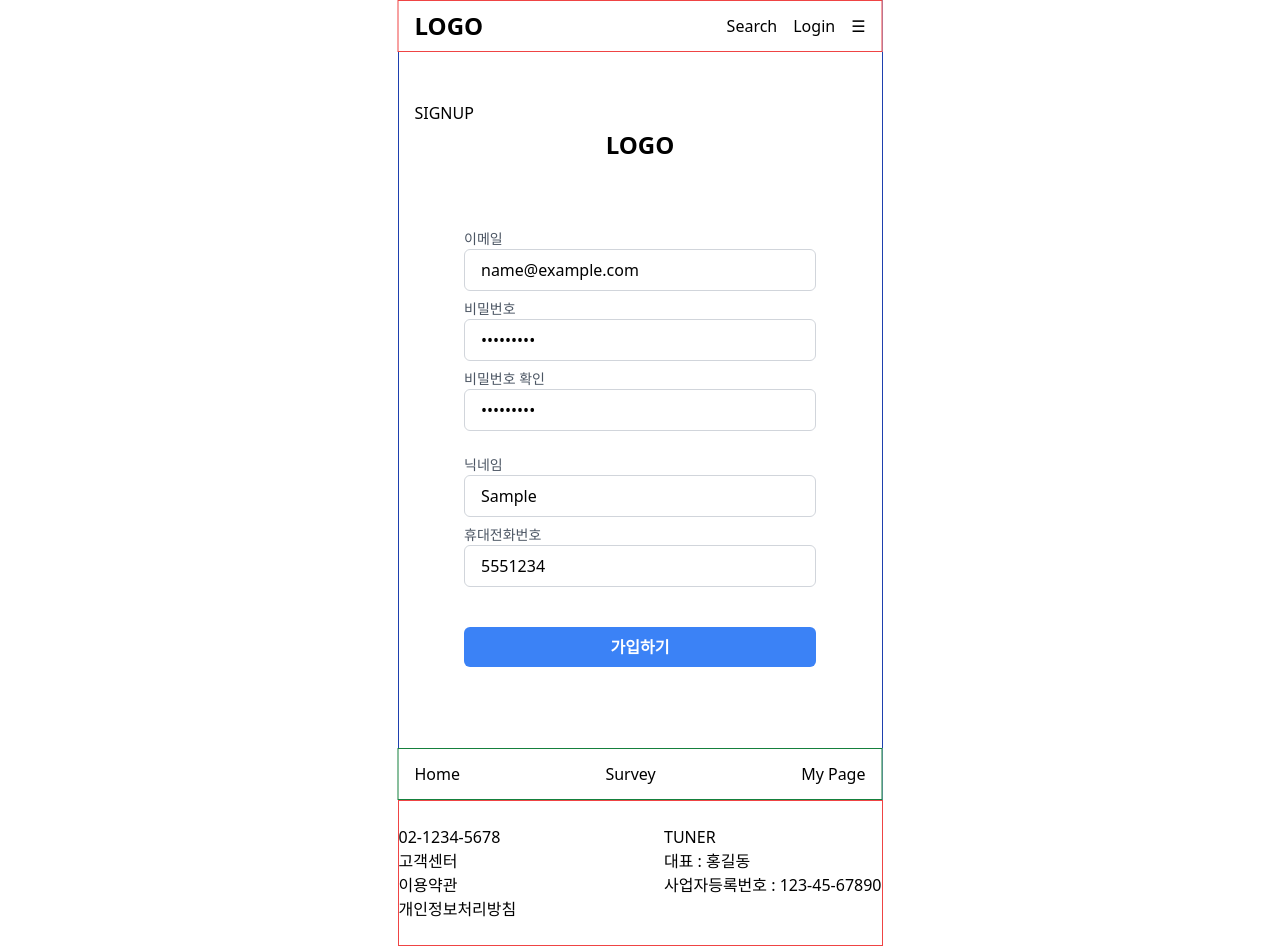
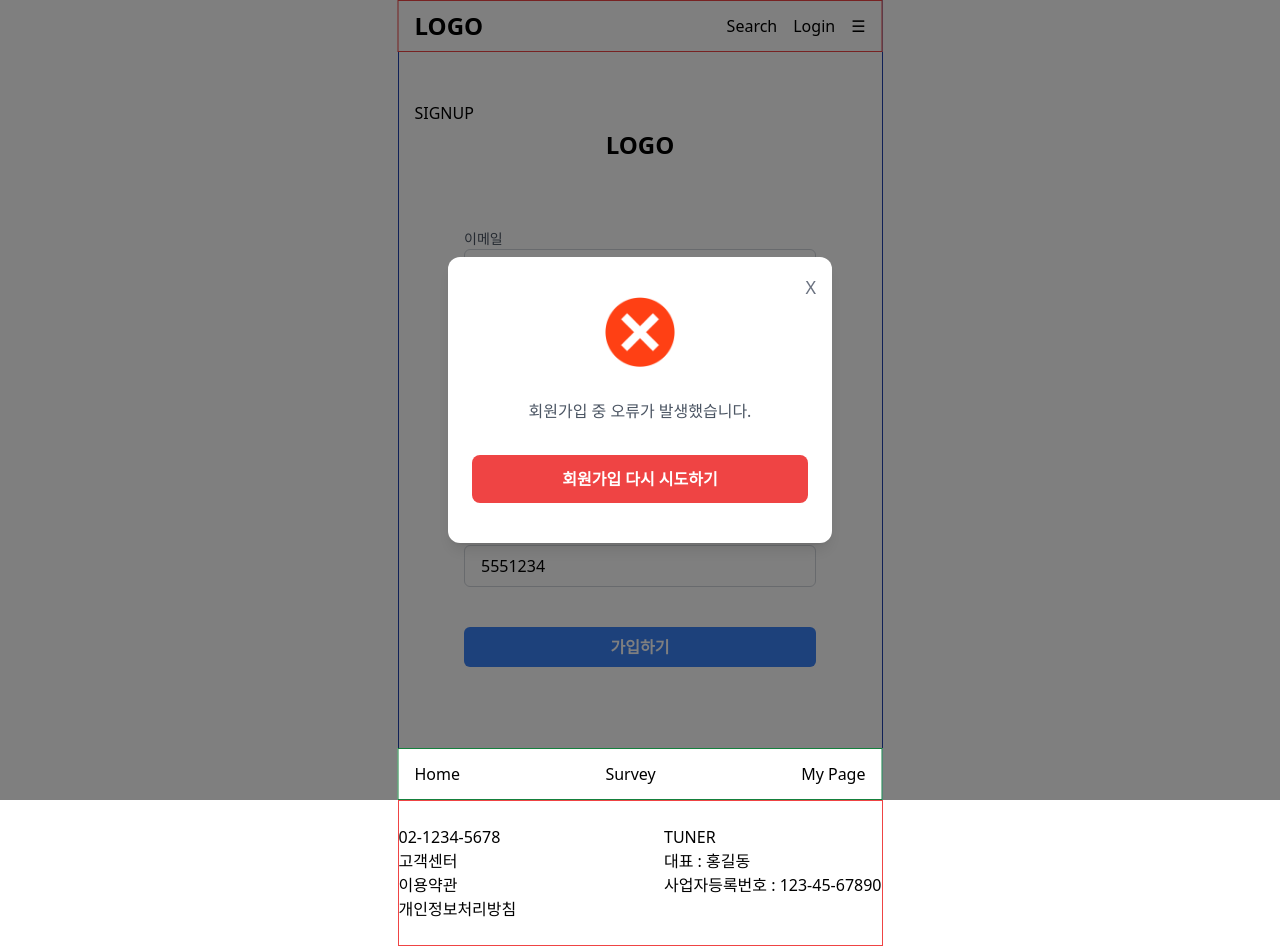
Before and after one commit to junereo/MVE_PROJECT, a Next.js app in the folder apps/tuner-user/: page /auth/signup in a window 1280 px wide. Both pictures are taken after typing "name@example.com", "Sample123", "Sample123", "Sample", "5551234" into the empty fields and a click on the button "가입하기". Built offline with nearby package versions, Linux system fonts and the light colour scheme; no server answers.

Commit message:
feat: 회원가입 완료/실패 시 모달창 연결

```diff
--- a/apps/tuner-user/src/app/auth/signup/components/SignupForm.tsx
+++ b/apps/tuner-user/src/app/auth/signup/components/SignupForm.tsx
@@ -2,6 +2,7 @@
 
 import Button from "@/components/ui/Button";
 import Input from "@/components/ui/Input";
+import Modal from "@/components/ui/Modal";
 import { useState } from "react";
 import { SignupFormData, SignupFormErrors } from "@/features/auth/types";
 import {
@@ -23,7 +24,24 @@ const initialFormData: SignupFormData = {
 export default function SignupForm() {
   const [formData, setFormData] = useState(initialFormData);
   const [errors, setErrors] = useState<SignupFormErrors>({}); // 에러 상태 관리
+  const [isModalOpen, setIsModalOpen] = useState(false);
+  const [modalContent, setModalContent] = useState({
+    image: "",
+    description: "",
+    buttonLabel: "",
+    redirectTo: "",
+  });
+
   const router = useRouter();
+
+  const handleClose = () => {
+    setIsModalOpen(false);
+  };
+
+  const handleNext = () => {
+    setIsModalOpen(false);
+    router.push(modalContent.redirectTo);
+  };
 
   const handleChange = (e: React.ChangeEvent<HTMLInputElement>) => {
     const { name, value } = e.target;
@@ -49,13 +67,24 @@ export default function SignupForm() {
 
     // !-수정 필요함, 모달창으로 회원가입 성공 안내-!
     try {
-      const res = await signup(formData); // 백엔드에 요청
-      console.log(res);
-      if (res.status >= 200 && res.status < 300) {
-        router.push("/login"); // 로그인으로 이동
-      }
-    } catch (err) {
-      alert(err);
+      await signup(formData);
+      // 회원가입 성공
+      setModalContent({
+        image: "check.png",
+        description: "TUNER 회원가입을 완료했습니다.",
+        buttonLabel: "로그인 하기",
+        redirectTo: "/auth",
+      });
+      setIsModalOpen(true);
+    } catch (error) {
+      // 회원가입 실패
+      setModalContent({
+        image: "x.png",
+        description: "회원가입 중 오류가 발생했습니다.",
+        buttonLabel: "회원가입 다시 시도하기",
+        redirectTo: "/auth/signup",
+      });
+      setIsModalOpen(true);
     }
 
     /*
@@ -76,6 +105,17 @@ export default function SignupForm() {
   };
 
   return (
+    <>
+      {isModalOpen && (
+        <Modal
+          image={modalContent.image}
+          description={modalContent.description}
+          buttonLabel={modalContent.buttonLabel}
+          onClick={handleNext}
+          onClose={handleClose}
+          color={modalContent.image === "check.png" ? "blue" : "red"}
+        />
+      )}
       <form
         onSubmit={handleSubmit}
         className="flex flex-col gap-4 max-w-[400px] mx-auto mt-10 p-6"
@@ -142,5 +182,6 @@ export default function SignupForm() {
           가입하기
         </Button>
       </form>
+    </>
   );
 }
--- a/apps/tuner-user/src/components/ui/Modal.tsx
+++ b/apps/tuner-user/src/components/ui/Modal.tsx
@@ -62,8 +62,8 @@ export default function Modal({
           <Image
             src={`/images/${image}`}
             alt="modal image"
-            width={60}
-            height={60}
+            width={70}
+            height={70}
           />
         </div>
 
@@ -76,7 +76,7 @@ export default function Modal({
 
         <button
           onClick={onClick}
-          className={`w-full py-3${styles[color]} text-white font-bold rounded-lg transition duration-200`}
+          className={`w-full py-3 ${styles[color]} text-white font-bold rounded-lg transition duration-200`}
         >
           {buttonLabel}
         </button>
--- a/apps/tuner-user/src/lib/network/axios.ts
+++ b/apps/tuner-user/src/lib/network/axios.ts
@@ -8,5 +8,4 @@ const instance = axios.create({
   withCredentials: true, // 백엔드에서 쿠키 기반 인증 사용 시 필요
 });
 
-instance.get("/");
 export default instance;
```
Also changed, not shown: apps/tuner-user/public/images/check.png, apps/tuner-user/public/images/x.png (added). Lines whose indentation alone changed are shown as unchanged.
